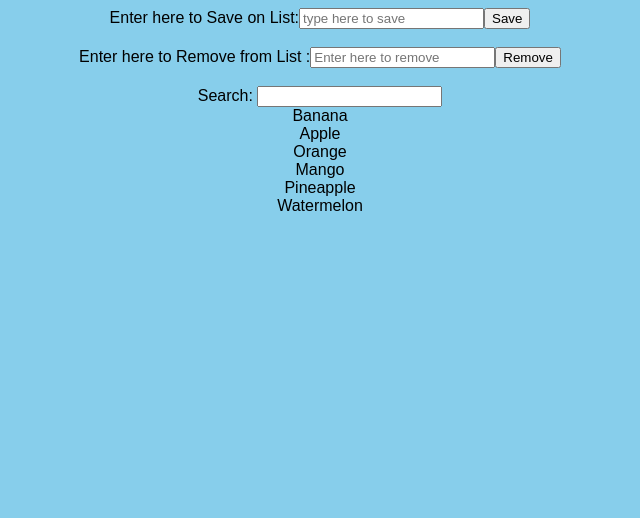
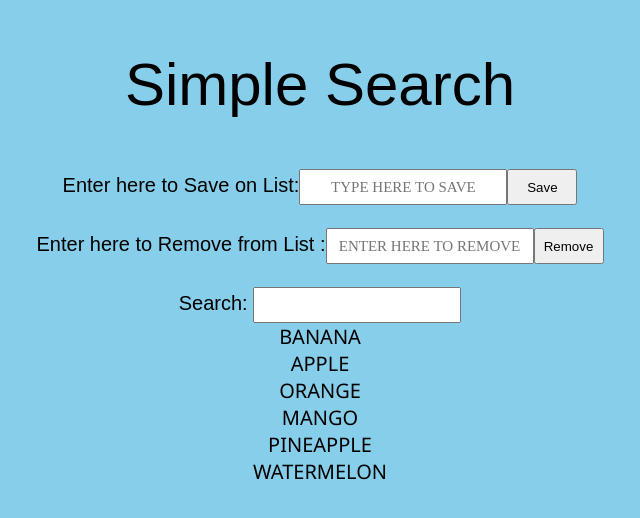
Before and after one commit to Arunaks007/react-Search, a React (Create React App) app: page / in a window 1280 px wide. Shown: the top 518 px of the page, without its empty margins (320-960 px from the left). Built offline with nearby package versions, Linux system fonts and the light colour scheme.

Commit message:
Added Some styles

```diff
--- a/src/App.js
+++ b/src/App.js
@@ -22,6 +22,7 @@ function App() {
 
   return (
     <>
+      <div className="head">Simple Search</div>
       <div className="app">
         Enter here to Save on List:
         <input
--- a/src/search.js
+++ b/src/search.js
@@ -5,7 +5,7 @@ function search(props) {
         Search: <input type="text" onChange={props.onChange} />
       </div>
       {props.data.map((item) => (
-        <div>{item}</div>
+        <div className="item">{item}</div>
       ))}
     </>
   );
--- a/src/styles.css
+++ b/src/styles.css
@@ -1,6 +1,8 @@
-.App {
+.app {
   font-family: sans-serif;
+  font-size: 20px;
   text-align: center;
+  margin-top: 50px;
 }
 
 Body {
@@ -8,3 +10,30 @@ Body {
   font-family: sans-serif;
   text-align: center;
 }
+
+button {
+  height: 36px;
+  width: 70px;
+}
+
+input {
+  width: 200px;
+  height: 30px;
+}
+
+.head {
+  margin-top: 50px;
+  font-size: 60px;
+}
+
+.item {
+  font-family: "Segoe UI", Tahoma, Geneva, Verdana, sans-serif;
+  text-transform: uppercase;
+}
+
+::placeholder {
+  font-family: "Times New Roman", Times, serif;
+  font-size: 15px;
+  text-align: center;
+  text-transform: uppercase;
+}
```
